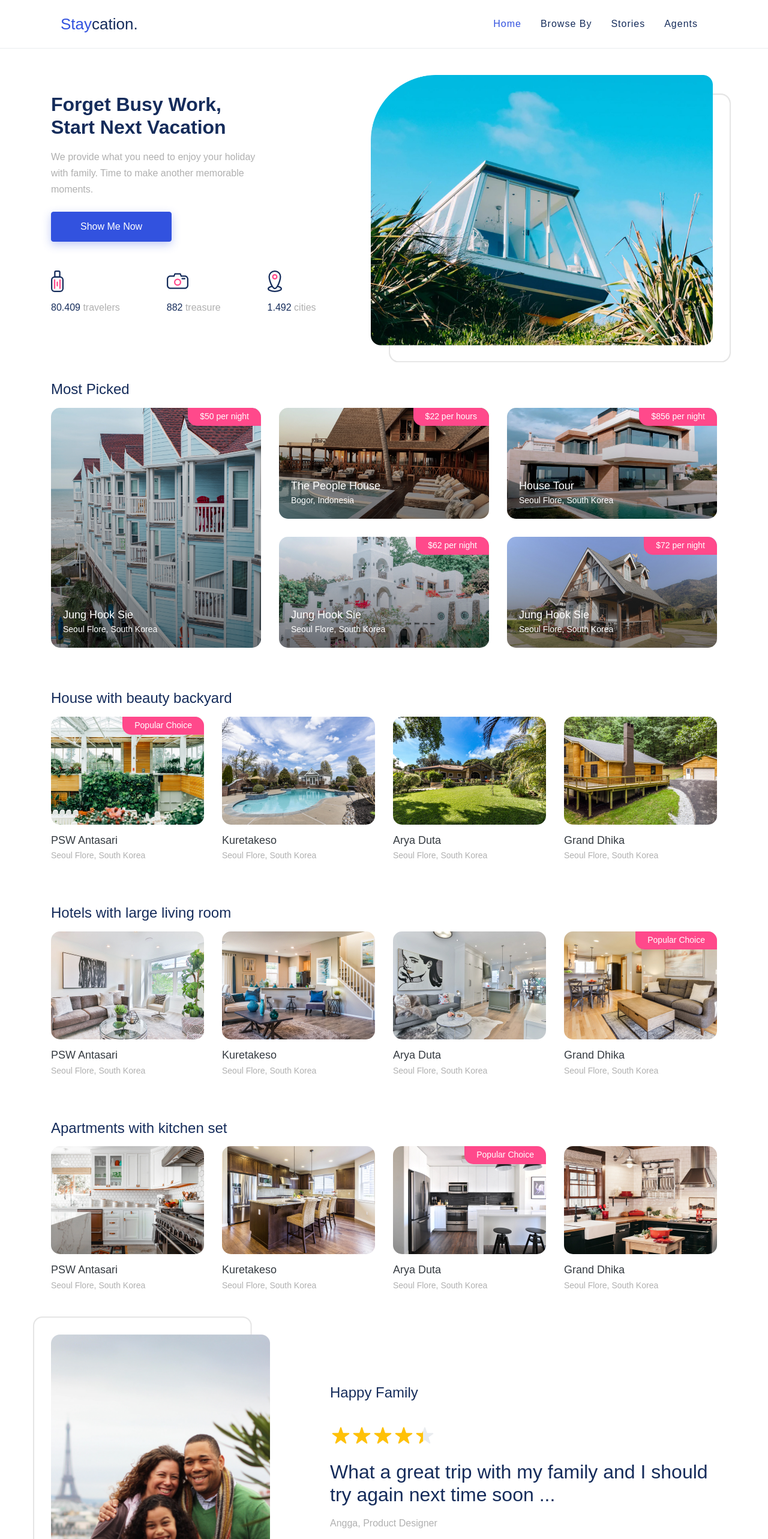
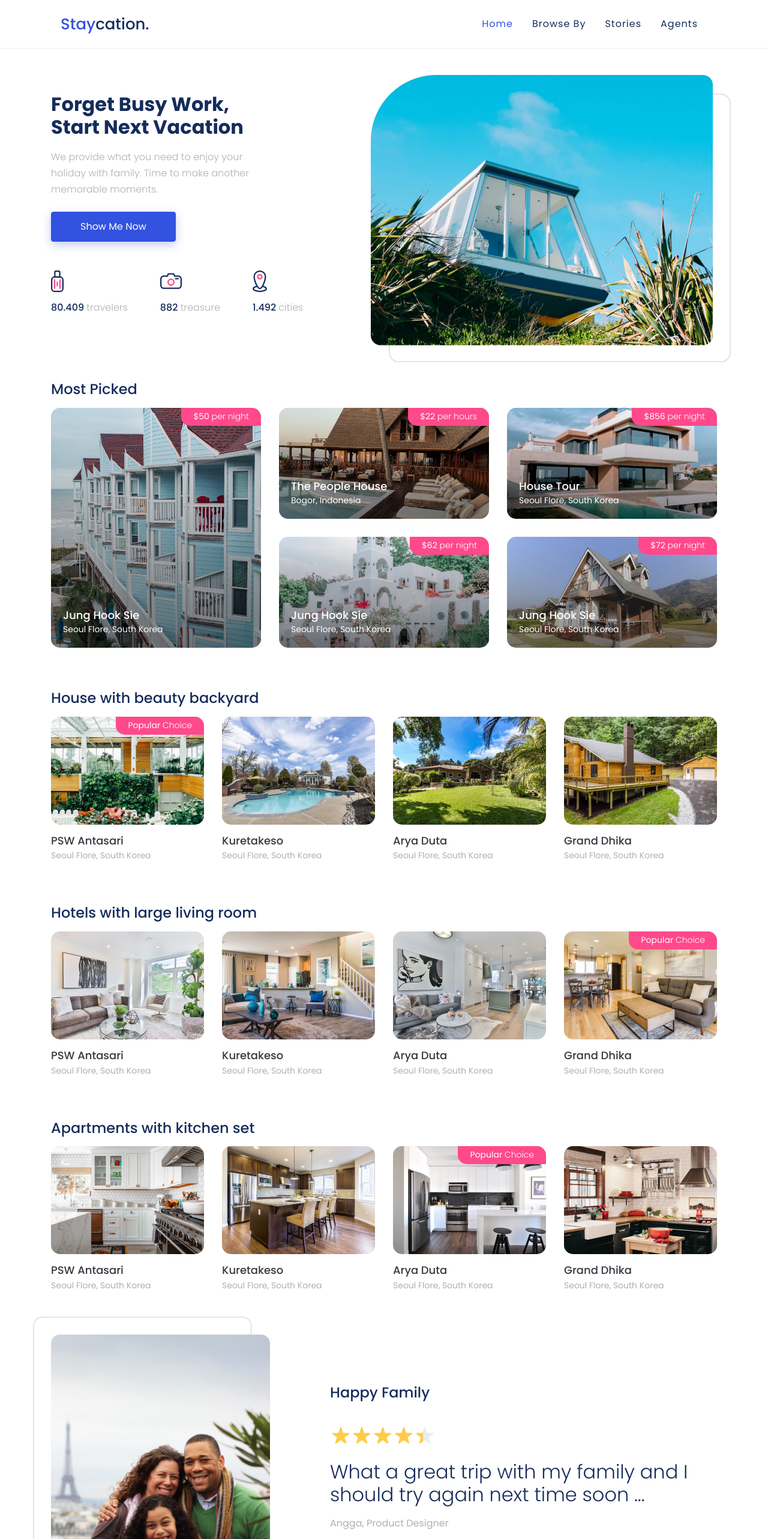
Before and after one commit to fhyfr/staycation, a React (Create React App) app: page / in a window 1280 px wide. Shown: the top 2566 px of the page at 60% size. Built offline with nearby package versions, Linux system fonts and the light colour scheme.

Commit message:
complete footer components

```diff
--- a/src/assets/scss/_colorVariables.scss
+++ b/src/assets/scss/_colorVariables.scss
@@ -16,7 +16,7 @@ $purple:  #6f42c1 !default;
 $pink:    #FF498B !default;
 $red:     #dc3545 !default;
 $orange:  #fd7e14 !default;
-$yellow:  #ffc107 !default;
+$yellow:  #ffcc47 !default;
 $green:   #28a745 !default;
 $teal:    #20c997 !default;
 $cyan:    #17a2b8 !default;
--- a/src/assets/scss/style.scss
+++ b/src/assets/scss/style.scss
@@ -5,6 +5,7 @@
  * Licensed under MIT (https://github.com/twbs/bootstrap/blob/main/LICENSE)
  */
 
+@import url('https://fonts.googleapis.com/css2?family=Poppins:wght@300;400;500;700&display=swap');
 @import "colorVariables";
 @import "functions";
 @import "variables";
@@ -195,7 +196,9 @@ footer {
     padding-top: 50px;
 
     .brand-tagline {
+        margin-top: 8px;
         color: $gray-500;
+        font-weight: 300;
     }
 
     h6{
--- a/src/parts/Hero.js
+++ b/src/parts/Hero.js
@@ -34,13 +34,13 @@ export default function Hero(props) {
                     </Button>
 
                     <div className="row mt-5" style={{marginTop: 80}}>
-                        <div className="col-auto mr-5">
+                        <div className="col-auto mr-4">
                             <img width="36" height="36" src={IconTraveler} alt={`${props.data.travelers} travelers`}/>
                             <h6 className="mt-3">
                                 {numberFormat(props.data.travelers)} <span className="text-gray-500 font-weight-light">travelers</span>
                             </h6>
                         </div>
-                        <div className="col-auto mr-5">
+                        <div className="col-auto mr-4">
                             <img width="36" height="36" src={IconTreasure} alt={`${props.data.treasure} treasure`}/>
                             <h6 className="mt-3">
                                 {numberFormat(props.data.treasure)} <span className="text-gray-500 font-weight-light">treasure</span>
--- a/src/parts/MostPicked.js
+++ b/src/parts/MostPicked.js
@@ -20,7 +20,7 @@ export default function MostPicked(props) {
                                 <img className="img-cover" src={item.imageUrl} alt={item.name} />
                             </figure>
                             <div className="meta-wrapper">
-                                <Button type="link" className="streched-link d-block text-white" href={`/properties/${item._id}`}>
+                                <Button type="link" className="stretched-link d-block text-white" href={`/properties/${item._id}`}>
                                     <h5>{item.name}</h5>
                                 </Button>
                                 <span>
```
Also changed, not shown: 1 other file (tests, documents, lock files or other folders).
